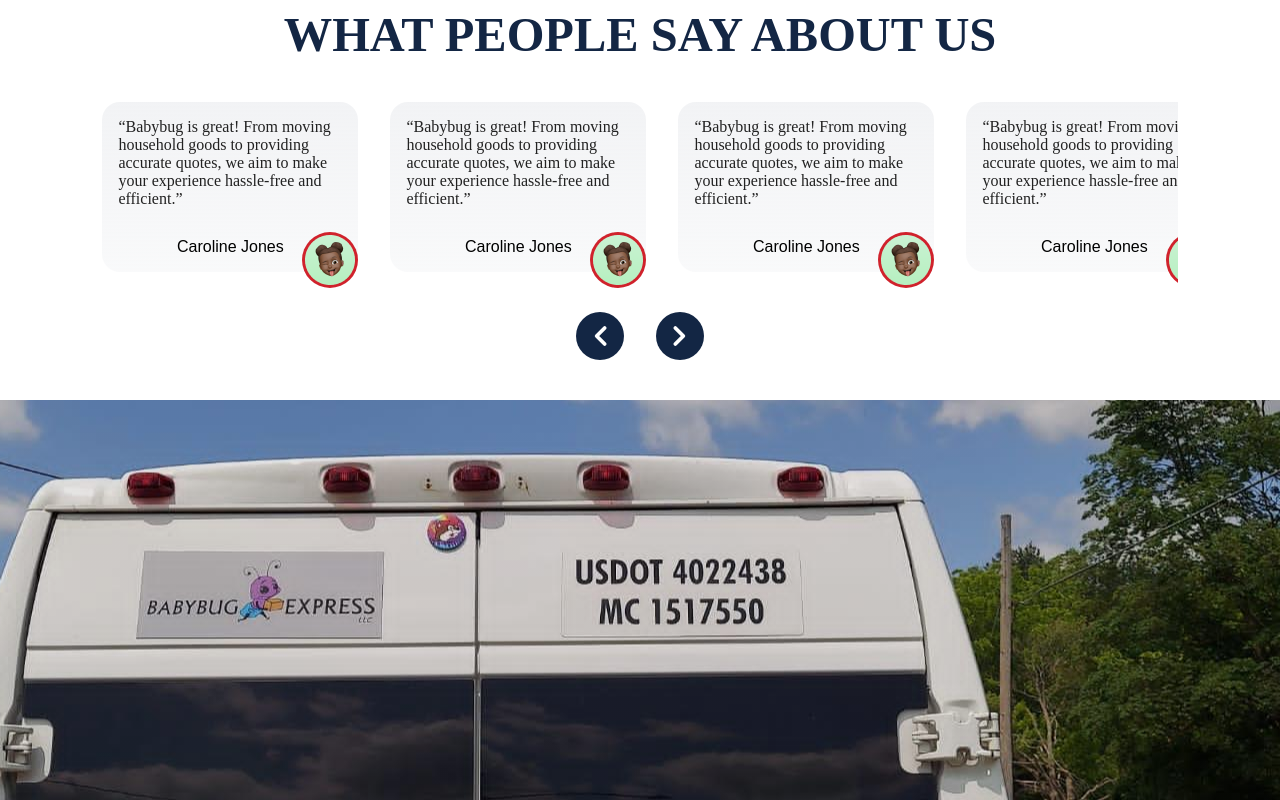
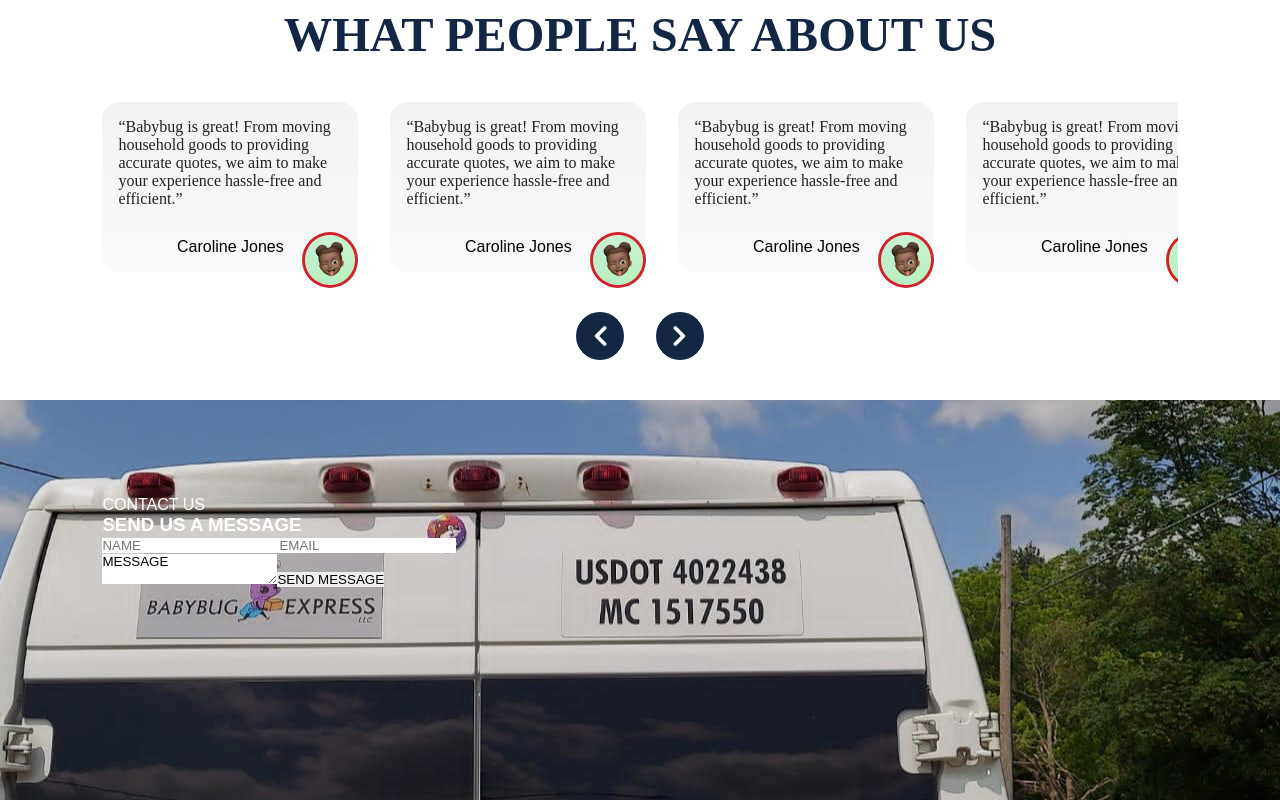
Before and after one commit to babybug-express/babybug-express-frontend, a Next.js app: page / in a window 1280 px wide. Shown: the part 2155-2955 px from the top of the page. Built offline with nearby package versions, Linux system fonts and the light colour scheme.

Commit message:
send email

```diff
--- a/src/components/Homepage/Contact.tsx
+++ b/src/components/Homepage/Contact.tsx
@@ -1,12 +1,52 @@
 import React, { FunctionComponent } from "react";
 import styles from "../../styles/Contact.module.scss";
+import { useRef } from "react";
+import emailjs from "@emailjs/browser";
 
-interface ContactProps {}
+interface ContactProps {
+  // form: React.MutableRefObject<undefined>;
+  // ref: "MutableRefObject<undefined>";
+}
 
 const Contact: FunctionComponent<ContactProps> = () => {
+  const form = useRef();
+
+  const sendEmail = (e) => {
+    e.preventDefault();
+
+    emailjs
+      .sendForm(
+        "service_xc89sl7",
+        "template_djcq4pd",
+        form.current,
+        "ARqm1KX6CttwM12be"
+      )
+      .then(
+        (result) => {
+          console.log(result.text);
+        },
+        (error) => {
+          console.log(error.text);
+        }
+      );
+    e.target.reset();
+  };
   return (
     <div className={styles.contact}>
-      <form></form>
+      <div className={styles.form__container}>
+        <p className={styles.section__title}>CONTACT US</p>
+        <h3>SEND US A MESSAGE</h3>
+        <form ref={form} onSubmit={sendEmail}>
+          <div className={styles.inputStyle}>
+            <input type="text" placeholder="NAME" name="name" required />
+            <input type="email" placeholder="EMAIL" name="email" required />
+          </div>
+          <textarea name="message" required>
+            MESSAGE
+          </textarea>
+          <button>SEND MESSAGE</button>
+        </form>
+      </div>
     </div>
   );
 };
```
